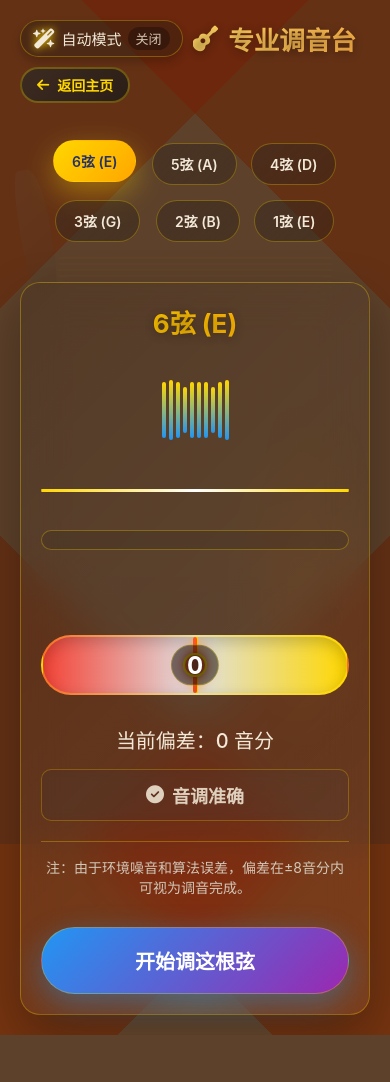
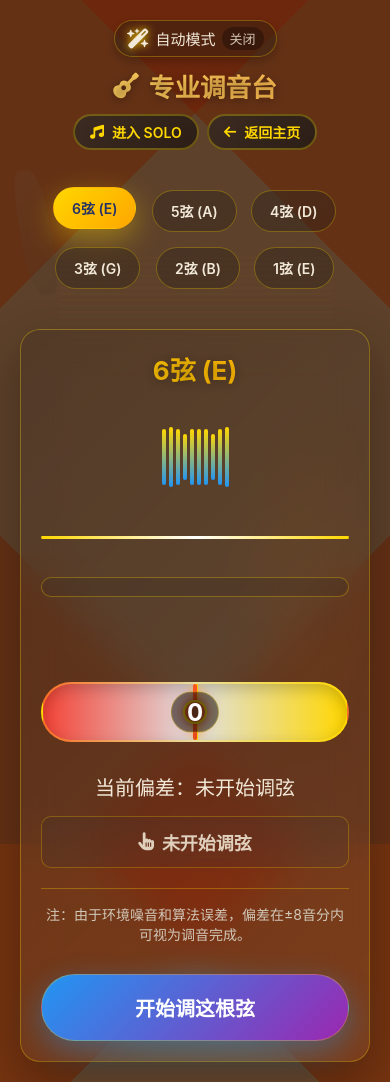
Before and after one commit to lhh666-6/guitar-teacher, a Flask app: page /tuning in a window 390 px wide. Before the commit the page ends 1035 px from the top, so only its background shows below. Run offline with Flask 3, Linux system fonts and the light colour scheme; the visitor is signed in with stand-in values (Sample User, id 1); parts of the project's set-up code (start-up, migrations or seed data) failed here and were passed over; some libraries are stand-ins or nearby versions.

Commit message:
优化调音页初始提示与顶部导航
将调音器未开始状态改为明确提示未开始调弦，并在顶部补充进入 SOLO 的快捷入口，减少默认文案误导并提升页面跳转效率。

Co-Authored-By: Claude Opus 4.7 <noreply@anthropic.com>

```diff
--- a/templates/tuning.html
+++ b/templates/tuning.html
@@ -200,6 +200,14 @@
             -webkit-text-fill-color: transparent;
             text-shadow: 0 2px 10px #00000050;
             margin-right: auto;
+        }
+
+        .header-actions {
+            display: inline-flex;
+            align-items: center;
+            gap: 10px;
+            flex-wrap: wrap;
+            justify-content: flex-end;
         }
 
         .back-btn {
@@ -591,6 +599,7 @@
             .header {
                 flex-wrap: wrap;
                 gap: 10px;
+                justify-content: center;
             }
             .auto-mode-btn {
                 order: 1;
@@ -599,9 +608,17 @@
             .header h2 {
                 order: 2;
                 font-size: 1.6rem;
+                width: 100%;
+                justify-content: center;
+                margin-right: 0;
+            }
+            .header-actions {
+                order: 3;
+                width: 100%;
+                justify-content: center;
+                gap: 8px;
             }
             .back-btn {
-                order: 3;
                 padding: 6px 15px;
                 font-size: 14px;
             }
@@ -627,7 +644,10 @@
             <span class="auto-status" id="auto-status">关闭</span>
         </div>
         <h2><i class="fas fa-guitar" aria-hidden="true"></i> 专业调音台</h2>
-        <button class="back-btn" onclick="window.location.href='/'"><i class="fas fa-arrow-left" aria-hidden="true"></i> 返回主页</button>
+        <div class="header-actions">
+            <button class="back-btn" onclick="window.location.href='/solo'"><i class="fas fa-music" aria-hidden="true"></i> 进入 SOLO</button>
+            <button class="back-btn" onclick="window.location.href='/'"><i class="fas fa-arrow-left" aria-hidden="true"></i> 返回主页</button>
+        </div>
     </div>
 
     <div class="string-select">
@@ -670,8 +690,8 @@
             <div class="gauge-center-number" id="gauge-center-number">0</div>
         </div>
 
-        <div class="tuning-info" id="deviation">当前偏差：0 音分</div>
-        <div class="guide-text" id="guide"><i class="fas fa-circle-check" aria-hidden="true"></i> 音调准确</div>
+        <div class="tuning-info" id="deviation">当前偏差：未开始调弦</div>
+        <div class="guide-text" id="guide"><i class="fas fa-hand-pointer" aria-hidden="true"></i> 未开始调弦</div>
         <div class="info-note">注：由于环境噪音和算法误差，偏差在±8音分内可视为调音完成。</div>
 
         <button class="start-btn" id="start-tuning">开始调这根弦</button>
@@ -901,6 +921,21 @@
             let centsHistory = [];
             const maxHistory = 10;
 
+            const defaultDeviationText = '当前偏差：未开始调弦';
+            const defaultGuideText = '<i class="fas fa-hand-pointer" aria-hidden="true"></i> 未开始调弦';
+
+            function resetTuningDisplay() {
+                needle.style.left = '50%';
+                deviationEl.textContent = defaultDeviationText;
+                gaugeCenterNumber.textContent = '0';
+                guideEl.innerHTML = defaultGuideText;
+                guideEl.style.color = '';
+                lastSpokenGuide = '';
+                centsHistory = [];
+                volumeBar.style.width = '0%';
+                drawTrendChart();
+            }
+
             function createFirework() {
                 fireworksDiv.style.display = 'block';
                 for (let i = 0; i < 30; i++) {
@@ -951,14 +986,7 @@
                     const note = ['E','B','G','D','A','E'][currentString-1];
                     document.getElementById('current-string').textContent = `${currentString}弦 (${note})`;
 
-                    needle.style.left = '50%';
-                    deviationEl.textContent = '当前偏差：0 音分';
-                    gaugeCenterNumber.textContent = '0';
-                    guideEl.innerHTML = '<i class="fas fa-circle-check" aria-hidden="true"></i> 音调准确';
-                    guideEl.style.color = '';
-                    lastSpokenGuide = '';
-                    centsHistory = [];
-                    drawTrendChart();
+                    resetTuningDisplay();
                 });
             });
 
@@ -1068,16 +1096,8 @@
                     startBtn.textContent = '开始调这根弦';
                     startBtn.classList.remove('tuning');
                     vibrateString.classList.remove('vibrating');
-                    needle.style.left = '50%';
-                    deviationEl.textContent = '当前偏差：0 音分';
-                    gaugeCenterNumber.textContent = '0';
-                    guideEl.innerHTML = '<i class="fas fa-circle-check" aria-hidden="true"></i> 音调准确';
-                    guideEl.style.color = '';
                     VoiceGuide.stop();
-                    lastSpokenGuide = '';
-                    volumeBar.style.width = '0%';
-                    centsHistory = [];
-                    drawTrendChart();
+                    resetTuningDisplay();
                 }
             });
 
```
